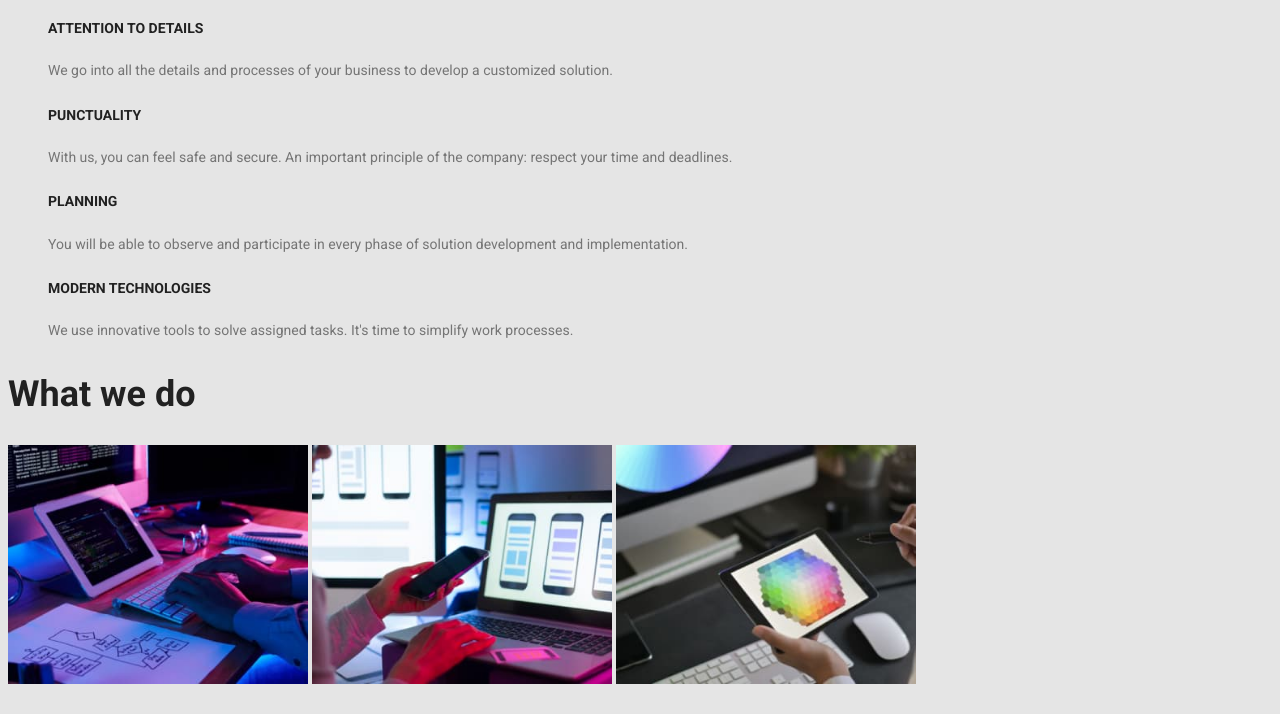
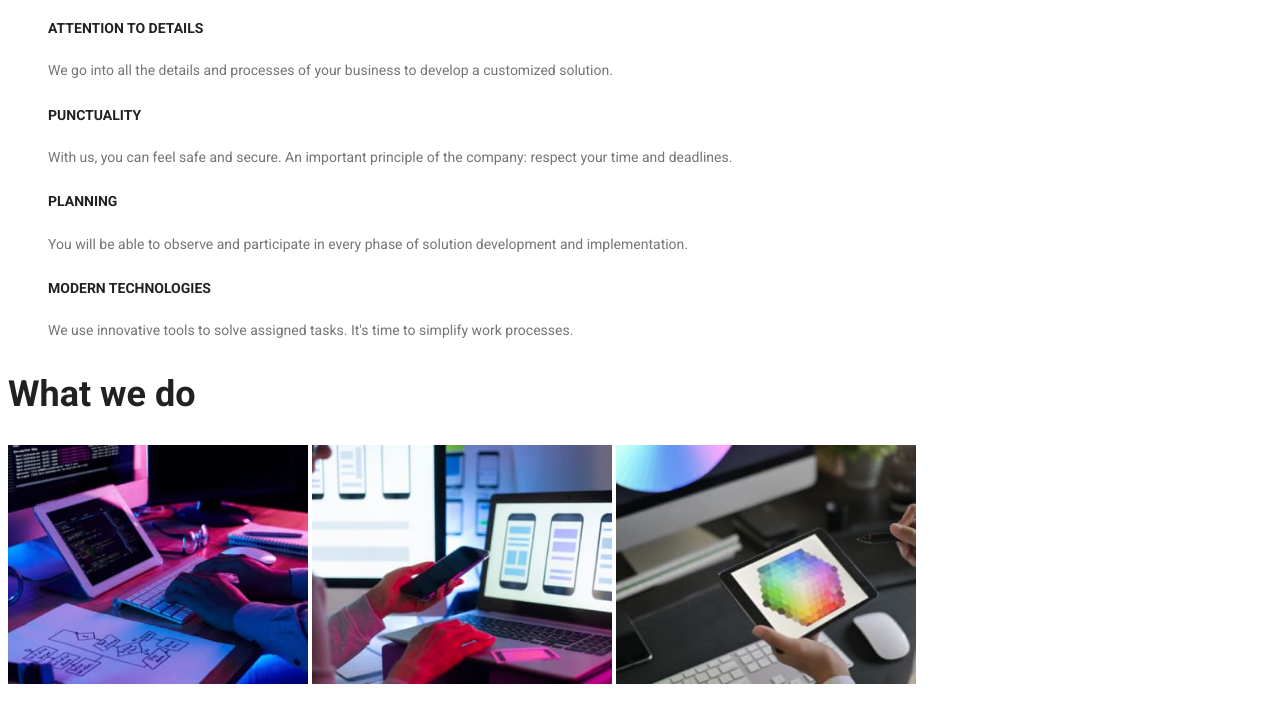
Before and after one commit to SimSD2/goit-markup-hw-02, a plain HTML site: page index.html in a window 1280 px wide. Shown: the part 425-1139 px from the top of the page. Drawn offline with Linux system fonts and the light colour scheme.

Commit message:
correction

```diff
--- a/css/style.css
+++ b/css/style.css
@@ -14,7 +14,7 @@
 
 .body {
     font-family: var(--font-family);
-    background-color: var(--darker-white);
+    background-color: var(--original-white);
 }
 
 /* Header styling */
```
